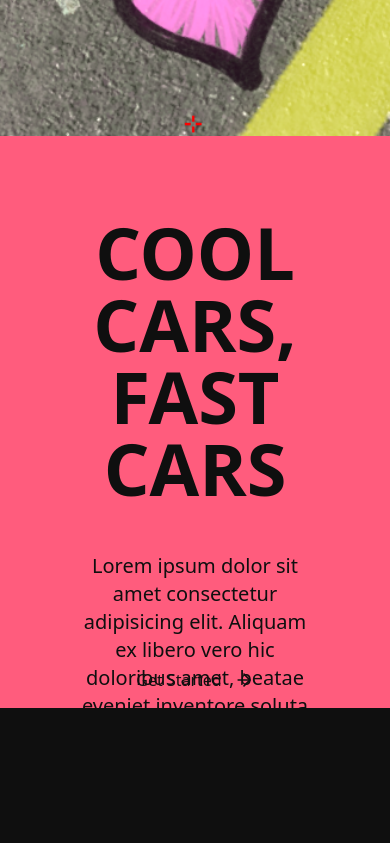
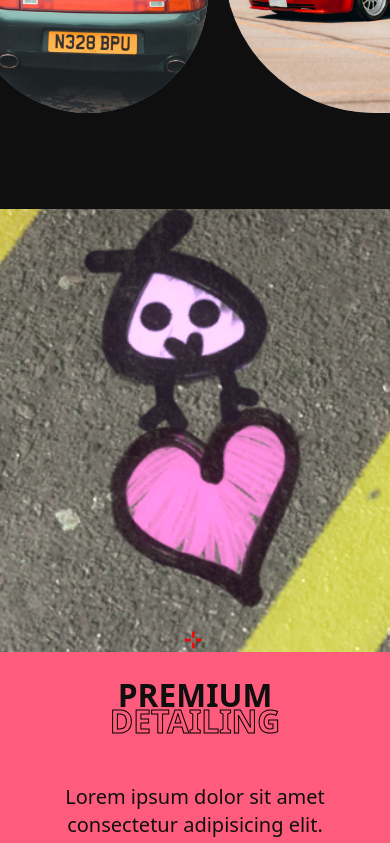
Before and after one commit to BenedyktKajzerek/ecommerce, a React (Vite) app: page / in a window 390 px wide. Shown: the part 1820-2663 px from the top of the page. Built offline with nearby package versions, Linux system fonts and the light colour scheme.

Commit message:
sectionFour all good TODO: fix sectionThree

```diff
--- a/src/App.tsx
+++ b/src/App.tsx
@@ -14,7 +14,7 @@ export default function App() {
 
             <SectionTwo />
 
-            {/* <SectionThree /> */}
+            <SectionThree />
 
             <SectionFour />
 
--- a/src/components/layouts/sections/SectionFour.tsx
+++ b/src/components/layouts/sections/SectionFour.tsx
@@ -15,7 +15,7 @@ export function SectionFour() {
 
     return (
         <section className="pt-20 lg:pt-40 overflow-hidden">
-            <div className={"container slider-500"}>
+            <div className="container slider-500">
 
                 <Swiper
                     modules={[Pagination]}
@@ -29,57 +29,73 @@ export function SectionFour() {
                         }
                     }}
                     centeredSlides={true}
-                    className="mySwiper max-h-[700px] flex justify-center overflow-visible text-black"
+                    className="mySwiper md:max-h-[700px] flex justify-center overflow-visible text-black"
                 >
-                    <SwiperSlide className="flex flex-col md:flex-row xs:rounded-3xl overflow-hidden">
+                    <SwiperSlide className="flex flex-col md:max-h-[700px] md:flex-row xs:rounded-3xl overflow-hidden">
                         <div className="md:w-1/2">
-                            <img src={img} alt="" className="w-full h-full"/>
+                            <img src={img} alt="" className="w-full h-auto"/>
                         </div>
-                        <div className="md:w-1/2 bg-pink p-20 flex flex-col text-center align-middle justify-center">
-                            <h1 className="text-7xl font-extrabold mb-12">COOL CARS, FAST CARS</h1>
+                        <div className="swiper-content-clamp md:w-1/2 bg-pink flex flex-col text-center align-middle justify-center">
+                            <h1 className="swiper-header text-[calc(20px+3vw)] font-extrabold leading-[calc(15px+3vw)] 3xl:leading-[4rem] mb-12">
+                                PREMIUM<br />
+                                <span className="span-stroke">DETAILING</span>
+                            </h1>
                             <p className="text-xl">Lorem ipsum dolor sit amet consectetur adipisicing elit. Aliquam ex libero vero hic doloribus amet, beatae eveniet inventore soluta sapiente.</p>
                         </div>
                     </SwiperSlide>
-                    <SwiperSlide className="flex flex-col md:flex-row xs:rounded-3xl overflow-hidden">
+                    <SwiperSlide className="flex flex-col md:max-h-[700px] md:flex-row xs:rounded-3xl overflow-hidden">
                         <div className="md:w-1/2">
-                            <img src={img} alt="" className="w-full h-full"/>
+                            <img src={img} alt="" className="w-full h-auto"/>
                         </div>
-                        <div className="md:w-1/2 bg-yellow p-20 flex flex-col text-center align-middle justify-center">
-                            <h1 className="text-7xl font-extrabold mb-12">Lorem, ipsum.</h1>
+                        <div className="swiper-content-clamp md:w-1/2 bg-yellow flex flex-col text-center align-middle justify-center">
+                            <h1 className="swiper-header text-[calc(20px+3vw)] font-extrabold leading-[calc(15px+3vw)] 3xl:leading-[4rem] mb-12">
+                                PREMIUM<br />
+                                <span className="span-stroke">DETAILING</span>
+                            </h1>
                             <p className="text-xl">Lorem ipsum dolor sit amet consectetur adipisicing elit. Aliquam ex libero vero hic doloribus amet, beatae eveniet inventore soluta sapiente.</p>
                         </div>
                     </SwiperSlide>
-                    <SwiperSlide className="flex flex-col md:flex-row xs:rounded-3xl overflow-hidden">
+                    <SwiperSlide className="flex flex-col md:max-h-[700px] md:flex-row xs:rounded-3xl overflow-hidden">
                         <div className="md:w-1/2">
-                            <img src={img} alt="" className="w-full h-full"/>
+                            <img src={img} alt="" className="w-full h-auto"/>
                         </div>
-                        <div className="md:w-1/2 bg-purple p-20 flex flex-col text-center align-middle justify-center">
-                            <h1 className="text-7xl font-extrabold mb-12">Lorem, ipsum.</h1>
+                        <div className="swiper-content-clamp md:w-1/2 bg-purple flex flex-col text-center align-middle justify-center">
+                            <h1 className="swiper-header text-[calc(20px+3vw)] font-extrabold leading-[calc(15px+3vw)] 3xl:leading-[4rem] mb-12">
+                                PREMIUM<br />
+                                <span className="span-stroke">DETAILING</span>
+                            </h1>
                             <p className="text-xl">Lorem ipsum dolor sit amet consectetur adipisicing elit. Aliquam ex libero vero hic doloribus amet, beatae eveniet inventore soluta sapiente.</p>
                         </div>
                     </SwiperSlide>
-                    <SwiperSlide className="flex flex-col md:flex-row xs:rounded-3xl overflow-hidden">
+                    <SwiperSlide className="flex flex-col md:max-h-[700px] md:flex-row xs:rounded-3xl overflow-hidden">
                         <div className="md:w-1/2">
-                            <img src={img} alt="" className="w-full h-full"/>
+                            <img src={img} alt="" className="w-full h-auto"/>
                         </div>
-                        <div className="md:w-1/2 bg-cyan p-20 flex flex-col text-center align-middle justify-center">
-                            <h1 className="text-7xl font-extrabold mb-12">Lorem, ipsum.</h1>
+                        <div className="swiper-content-clamp md:w-1/2 bg-cyan flex flex-col text-center align-middle justify-center">
+                            <h1 className="swiper-header text-[calc(20px+3vw)] font-extrabold leading-[calc(15px+3vw)] 3xl:leading-[4rem] mb-12">
+                                PREMIUM<br />
+                                <span className="span-stroke">DETAILING</span>
+                            </h1>
                             <p className="text-xl">Lorem ipsum dolor sit amet consectetur adipisicing elit. Aliquam ex libero vero hic doloribus amet, beatae eveniet inventore soluta sapiente.</p>
                         </div>
                     </SwiperSlide>
-                    <SwiperSlide className="flex flex-col md:flex-row xs:rounded-3xl overflow-hidden">
+                    <SwiperSlide className="flex flex-col md:max-h-[700px] md:flex-row xs:rounded-3xl overflow-hidden">
                         <div className="md:w-1/2">
-                            <img src={img} alt="" className="w-full h-full"/>
+                            <img src={img} alt="" className="w-full h-auto"/>
                         </div>
-                        <div className="md:w-1/2 bg-green p-20 flex flex-col text-center align-middle justify-center">
-                            <h1 className="text-7xl font-extrabold mb-12">Lorem, ipsum.</h1>
+                        <div className="swiper-content-clamp md:w-1/2 bg-green flex flex-col text-center align-middle justify-center">
+                            <h1 className="swiper-header text-[calc(20px+3vw)] font-extrabold leading-[calc(15px+3vw)] 3xl:leading-[4rem] mb-12">
+                                PREMIUM<br />
+                                <span className="span-stroke">DETAILING</span>
+                            </h1>
                             <p className="text-xl">Lorem ipsum dolor sit amet consectetur adipisicing elit. Aliquam ex libero vero hic doloribus amet, beatae eveniet inventore soluta sapiente.</p>
                         </div>
                     </SwiperSlide>
 
+
                 </Swiper>
 
-                <div className="swiper-custom-pagination swiper-pagination-clickable mt-48 flex justify-center gap-5"/>
+                <div className="swiper-custom-pagination swiper-pagination-clickable mt-20  flex justify-center gap-5"/>
 
                 <div className="flex justify-center">
                     <Button url="/" text="Get Started" size="large" withArrow={true} className="bg-primary-light mt-16"/>
--- a/src/index.css
+++ b/src/index.css
@@ -15,6 +15,10 @@ body {
     color: white;
 }
 
+/* =============== */
+/* === GENERAL === */
+/* =============== */
+
 .container {
     margin-left: auto;
     margin-right: auto;
@@ -23,6 +27,10 @@ body {
     padding-right: 100px;
     width: 100%;
     height: auto;
+}
+
+.section {
+    background-color: #0f0f0f;
 }
 
 @media all and (max-width: 1279px) {
@@ -38,7 +46,9 @@ body {
     }
 }
 
-/* INFINITE SCROLL ANIMATION */
+/* ================================= */
+/* === INFINITE SCROLL ANIMATION === */
+/* ================================= */
 
 .scroller {
     max-width: 100%;
@@ -92,8 +102,6 @@ body {
     }
 }
 
-/* general styles */
-
 .tag-list {
     list-style: none;
 }
@@ -103,7 +111,9 @@ body {
     font-weight: 500;
 }
 
-/* SWIPER */
+/* ============== */
+/* === SWIPER === */
+/* ============== */
 
 .swiper-pagination-bullet {
     background-color: grey;
@@ -115,3 +125,18 @@ body {
 .swiper-pagination-bullet-active {
     background-color: white;
 }
+
+@media all and (min-width: 1400px) {
+    .swiper-header {
+        font-size: 4.5rem;
+    }
+
+}
+.swiper-content-clamp {
+    padding: clamp(30px, 4.6vw, 80px);
+}
+
+.span-stroke {
+    -webkit-text-stroke: clamp(1px, 0.1vw, 2px) black;
+    color: transparent;
+}
```
